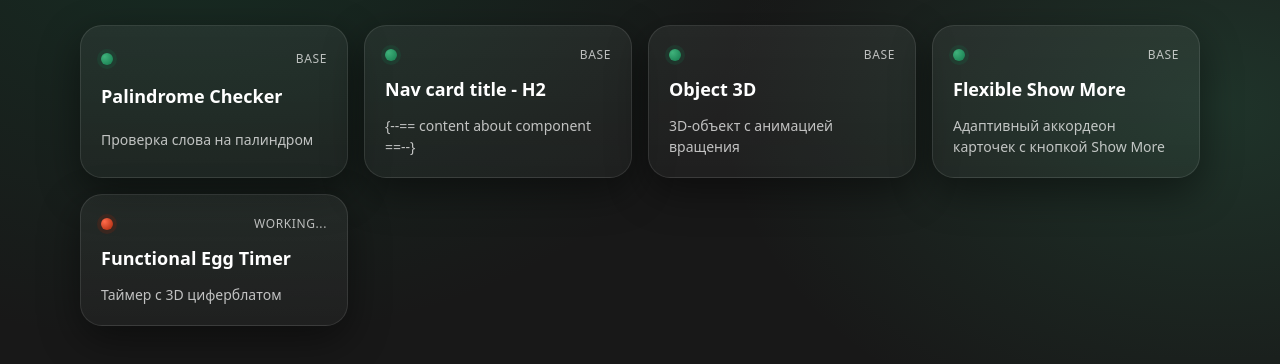
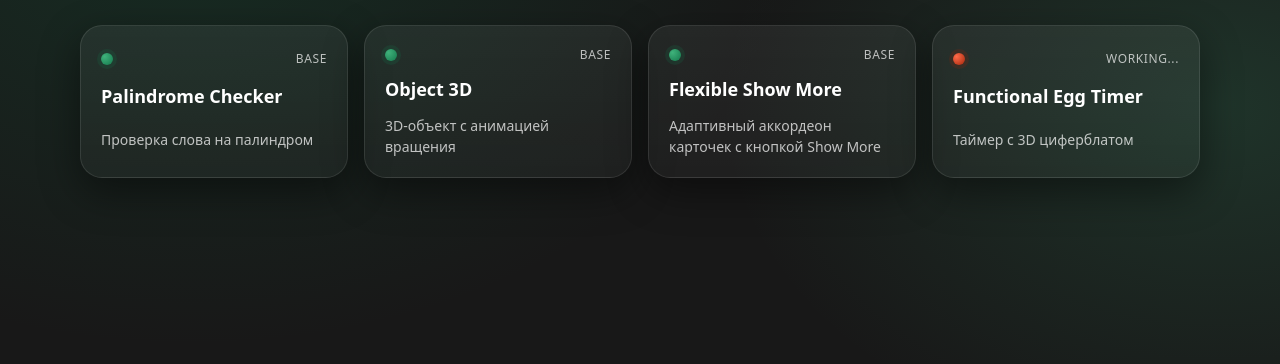
Before and after one commit to obigreen/mini-js-hub, a plain HTML site: page index.html in a window 1280 px wide. Shown: the part 94-458 px from the top of the page. Drawn offline with Linux system fonts and the light colour scheme.

Commit message:
worked with timer

```diff
--- a/index.html
+++ b/index.html
@@ -37,17 +37,6 @@
                 <h2 class="tile_title">Palindrome Checker</h2>
                 <div class="tile_desc">
                 Проверка слова на палиндром
-                </div>
-            </a>
-
-            <a class="tile" href="./components/default/index.html">
-                <div class="tile_head">
-                    <span class="tile_dot" data-ready="true" aria-hidden="true"></span>
-                    <span class="tile_tag">base</span>
-                </div>
-                <h2 class="tile_title">Nav card title - H2</h2>
-                <div class="tile_desc">
-                    {--== content about component ==--}
                 </div>
             </a>
 
```
